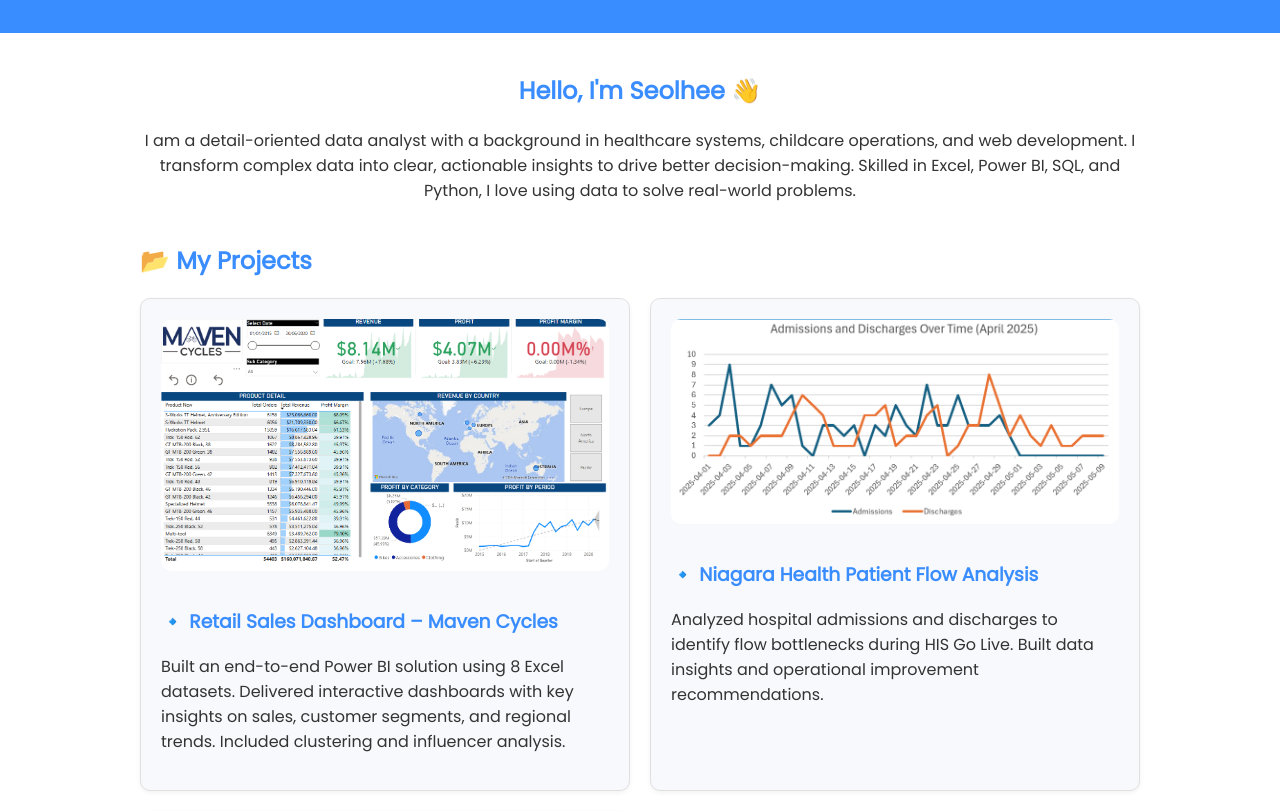
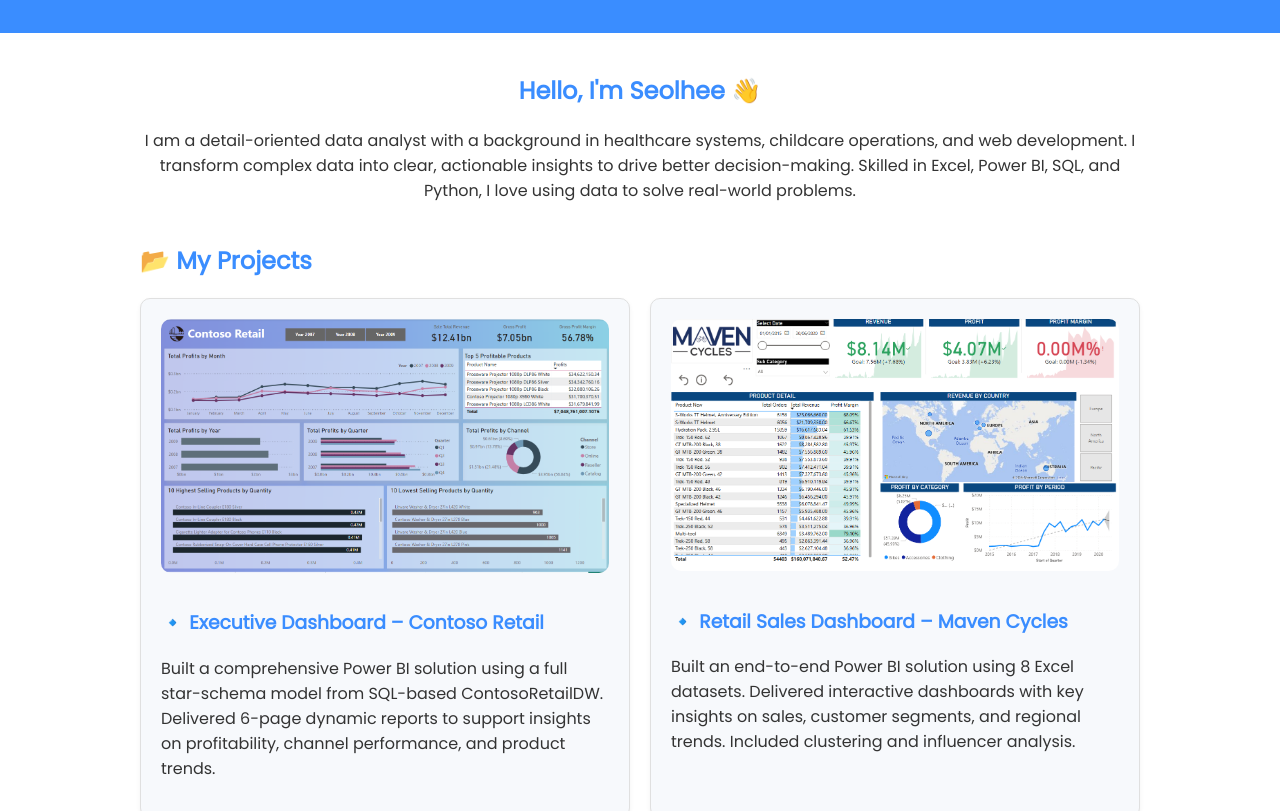
Before and after one commit to SeolheeKim7/SeolheeKim7.github.io, a plain HTML site: page index.html in a window 1280 px wide. Shown: the part 139-950 px from the top of the page. Drawn offline with Linux system fonts and the light colour scheme.

Commit message:
Update index.html

```diff
--- a/index.html
+++ b/index.html
@@ -114,6 +114,11 @@
       <h2>📂 My Projects</h2>
       <div class="projects-section">
         <div class="project-card">
+          <img src="images/overview.png" alt="Contoso Retail Dashboard Preview" style="width:100%; border-radius: 10px; margin-bottom: 10px;">
+          <h3>🔹 <a href="https://github.com/SeolheeKim7/contoso-retail-powerbi-project" target="_blank">Executive Dashboard – Contoso Retail</a></h3>
+          <p>Built a comprehensive Power BI solution using a full star-schema model from SQL-based ContosoRetailDW. Delivered 6-page dynamic reports to support insights on profitability, channel performance, and product trends.</p>
+        </div>
+        <div class="project-card">
           <img src="images/dashboard_preview.png" alt="Maven Cycles Power BI Dashboard" style="width:100%; border-radius: 10px; margin-bottom: 10px;">
           <h3>🔹 <a href="https://github.com/SeolheeKim7/maven-cycles-powerbi-project" target="_blank">Retail Sales Dashboard – Maven Cycles</a></h3>
           <p>Built an end-to-end Power BI solution using 8 Excel datasets. Delivered interactive dashboards with key insights on sales, customer segments, and regional trends. Included clustering and influencer analysis.</p>
```
